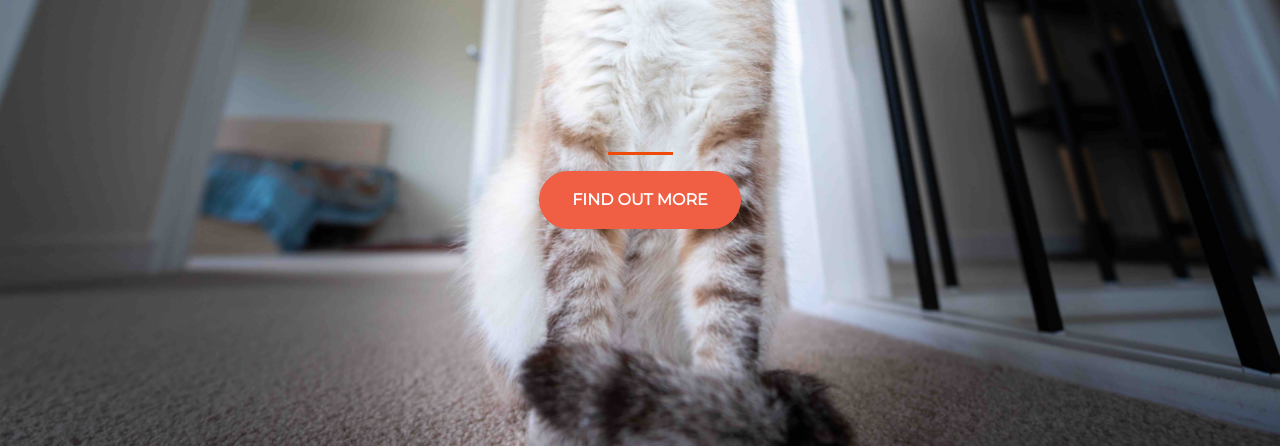
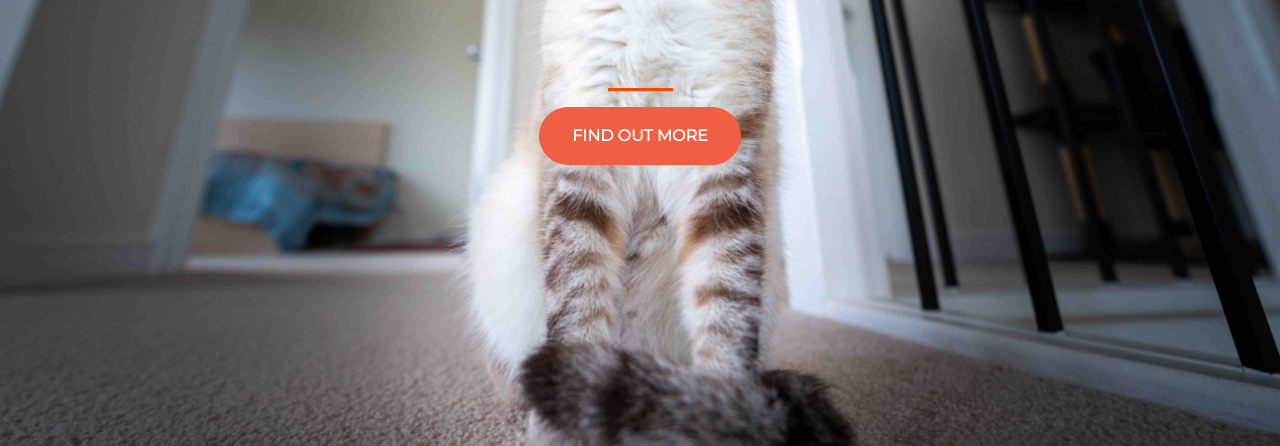
Before and after one commit to JackGWei/woodie, a plain HTML site: page index.html in a window 1280 px wide. Shown: the part 354-800 px from the top of the page. Drawn offline with nearby package versions, Linux system fonts and the light colour scheme.

Commit message:
gap changes

```diff
--- a/style.css
+++ b/style.css
@@ -22,7 +22,7 @@ hr {
 }
 
 .buffer {
-  height: 13rem;
+  height: 5rem;
 }
 
 .btn {
```
